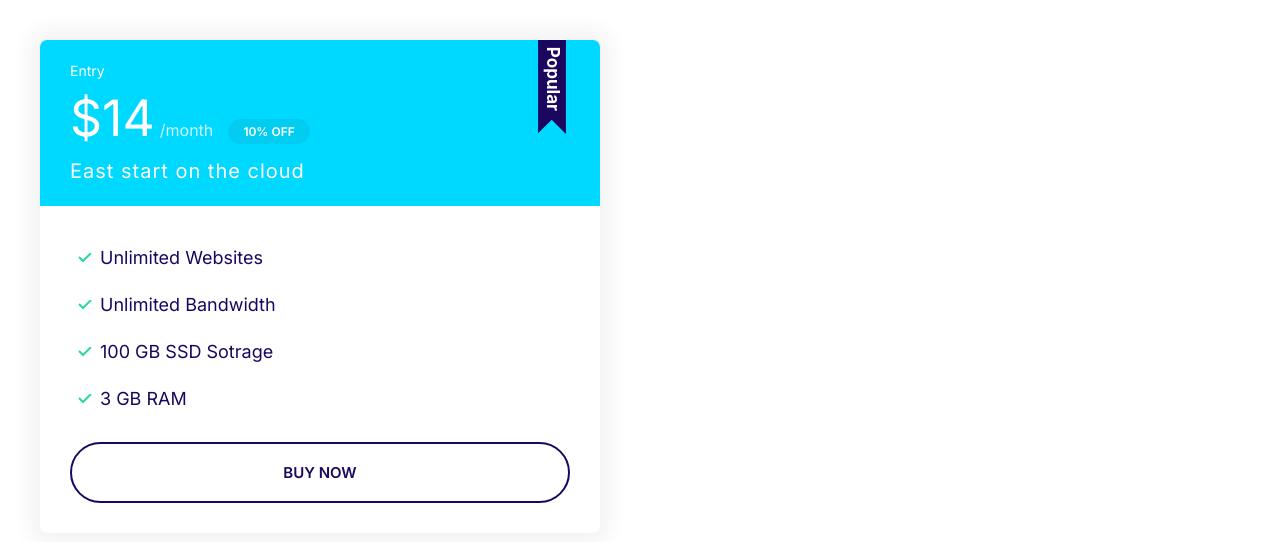
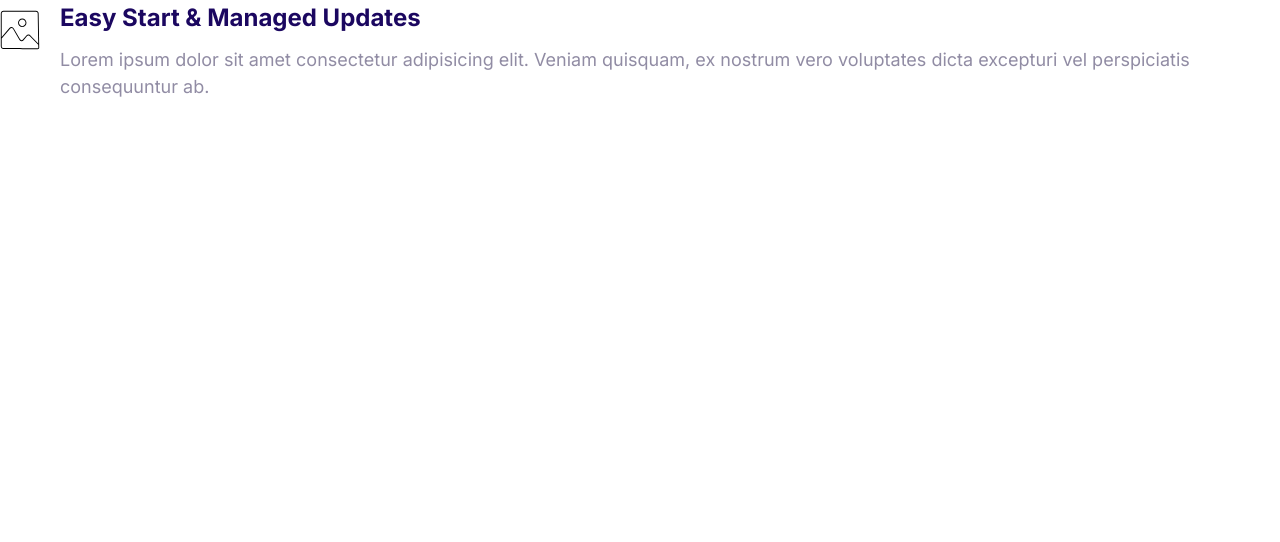
Before and after one commit to khonimovulugbek/Hosting, a plain HTML site: page index.html in a window 1280 px wide. Drawn offline with Linux system fonts and the light colour scheme.

Commit message:
media component added

```diff
--- a/css/style.css
+++ b/css/style.css
@@ -364,3 +364,21 @@ a {
     }
 
 }
+
+/* Media */
+
+.media {
+    display: flex;
+}
+
+.media__title {
+    margin-top: 0;
+}
+
+.media__body {
+    margin: 0 2rem;
+}
+
+.media__image {
+    margin-top: 1rem;
+}
--- a/index.html
+++ b/index.html
@@ -14,28 +14,19 @@
         />
     </head>
     <body>
-        <div style="width: 50%; padding: 4rem">
-            <div class="plan plan--popular">
-                <div class="card card--secondary">
-                  <header class="card__header">
-                    <h3 class="plan__name">Entry</h3>
-                    <span class="plan__price">$14</span>
-                    <span class="plan__billing-cycle">/month</span>
-                    <span class="badge badge--secondary badge--small">10% OFF</span>
-                    <span class="plan__description">East start on the cloud</span>
-                  </header>
-                  <div class="card__body">
-                    <ul class="list list--tick">
-                      <li class="list__item">Unlimited Websites</li>
-                      <li class="list__item">Unlimited Bandwidth</li>
-                      <li class="list__item">100 GB SSD Sotrage</li>
-                      <li class="list__item">3 GB RAM</li>
-                    </ul>
-                    <button class="btn btn--outline btn--block">Buy Now</button>
-                  </div>
-                </div>
-              </div>
-
+        <div class="media">
+            <div class="media__image">
+                <svg class="icon icon--primary">
+                    <use xlink:href="images/sprite.svg#snap"></use>
+                </svg>
+            </div>
+            <div class="media__body">
+                <h3 class="media__title">Easy Start & Managed Updates</h3>
+                <p>
+                    Lorem ipsum dolor sit amet consectetur adipisicing elit. Veniam quisquam, ex
+                    nostrum vero voluptates dicta excepturi vel perspiciatis consequuntur ab.
+                </p>
+            </div>
         </div>
     </body>
 </html>
```
Also changed, not shown: components/media.html (added, +15 -0 lines).
